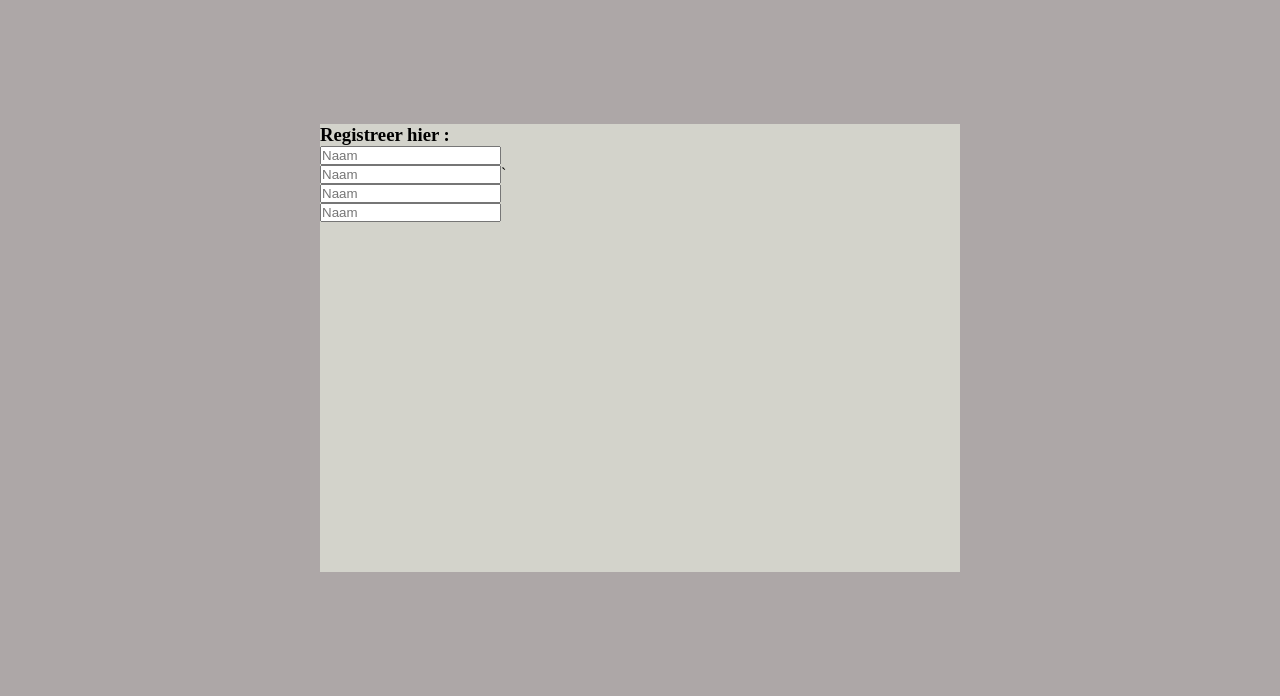
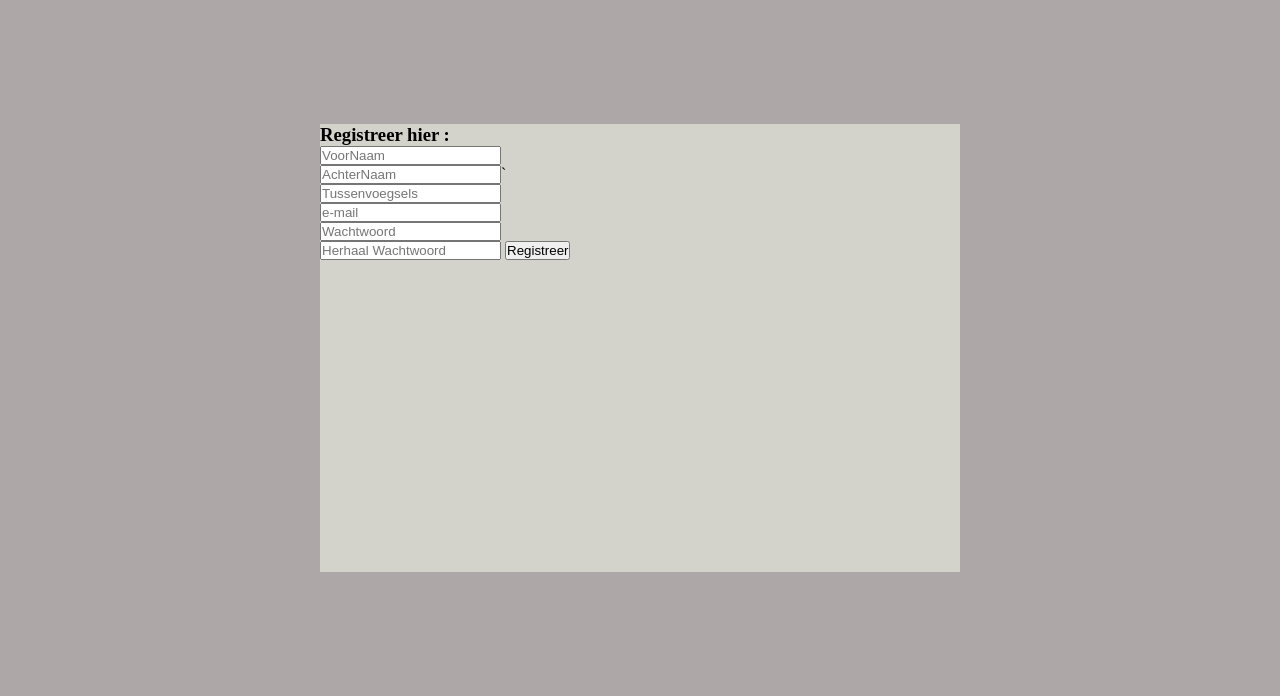
Before and after one commit to Amanaman1234/ExamenProject, a PHP site: page /registreer.php in a window 1280 px wide. Shown: the part 100-800 px from the top of the page. Run offline with PHP 8.4, Linux system fonts and the light colour scheme.

Commit message:
COMIT TO MAIN

```diff
--- a/registreer.php
+++ b/registreer.php
@@ -14,11 +14,14 @@
            <section class="links">
             <h1>Registreer hier :</h1>
 
-            <form>
-                <input type="text" name="Naam" placeholder="Naam">
-                <input type="text" name="Naam" placeholder="Naam">`
-                <input type="text" name="Naam" placeholder="Naam">
-                <input type="text" name="Naam" placeholder="Naam">
+            <form action="include/registreer.inc.php" method="post">
+                <input type="text" name="VoorNaam" placeholder="VoorNaam">
+                <input type="text" name="AchterNaam" placeholder="AchterNaam">`
+                <input type="text" name="Tussenvoegsels" placeholder="Tussenvoegsels">
+                <input type="text" name="email" placeholder="e-mail">
+                <input type="text" name="Wachtwoord" placeholder="Wachtwoord">
+                <input type="text" name="HerhaalWachtwoord" placeholder="Herhaal Wachtwoord">
+                <button type="submit" name="submit">Registreer</button>
             </form>
            </section>
            <section class="rechts"></section>
```
